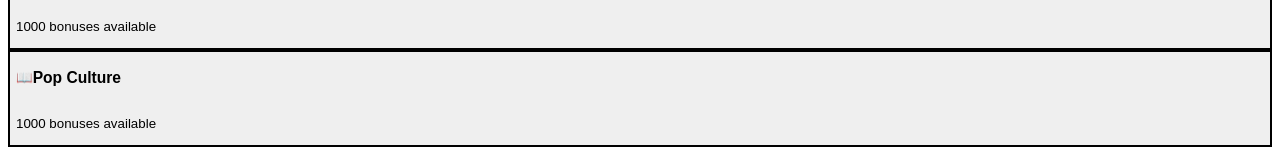
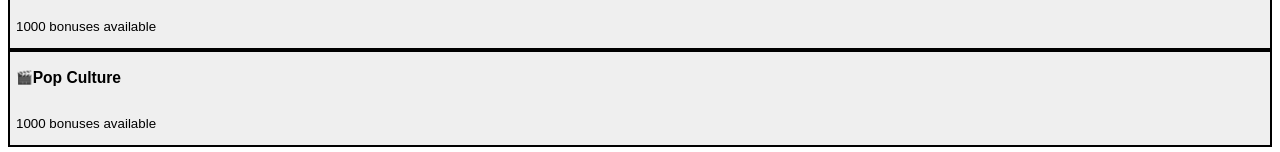
Before and after one commit to pravinva/quizbowl-flashcards, a Next.js app: page / in a window 1280 px wide. Shown: the part 1190-1342 px from the top of the page. Built offline with nearby package versions, Linux system fonts and the light colour scheme.

Commit message:
Add all category emojis including Pop Culture

```diff
--- a/components/CategorySelector.tsx
+++ b/components/CategorySelector.tsx
@@ -75,7 +75,7 @@ export default function CategorySelector({
     'current-events': '📰',
     geography: '🌍',
     'other-academic': '🎯',
-    trash: '🎬',
+    'pop-culture': '🎬',
   };
 
   return (
--- a/components/FlashcardGame.tsx
+++ b/components/FlashcardGame.tsx
@@ -105,6 +105,14 @@ export default function FlashcardGame({ category, onBack, onCategoryChange }: Fl
     history: '🏛️',
     science: '🔬',
     'fine-arts': '🎨',
+    religion: '🕊️',
+    mythology: '⚡',
+    philosophy: '🤔',
+    'social-science': '📊',
+    'current-events': '📰',
+    geography: '🌍',
+    'other-academic': '🎯',
+    'pop-culture': '🎬',
   };
 
   return (
```
